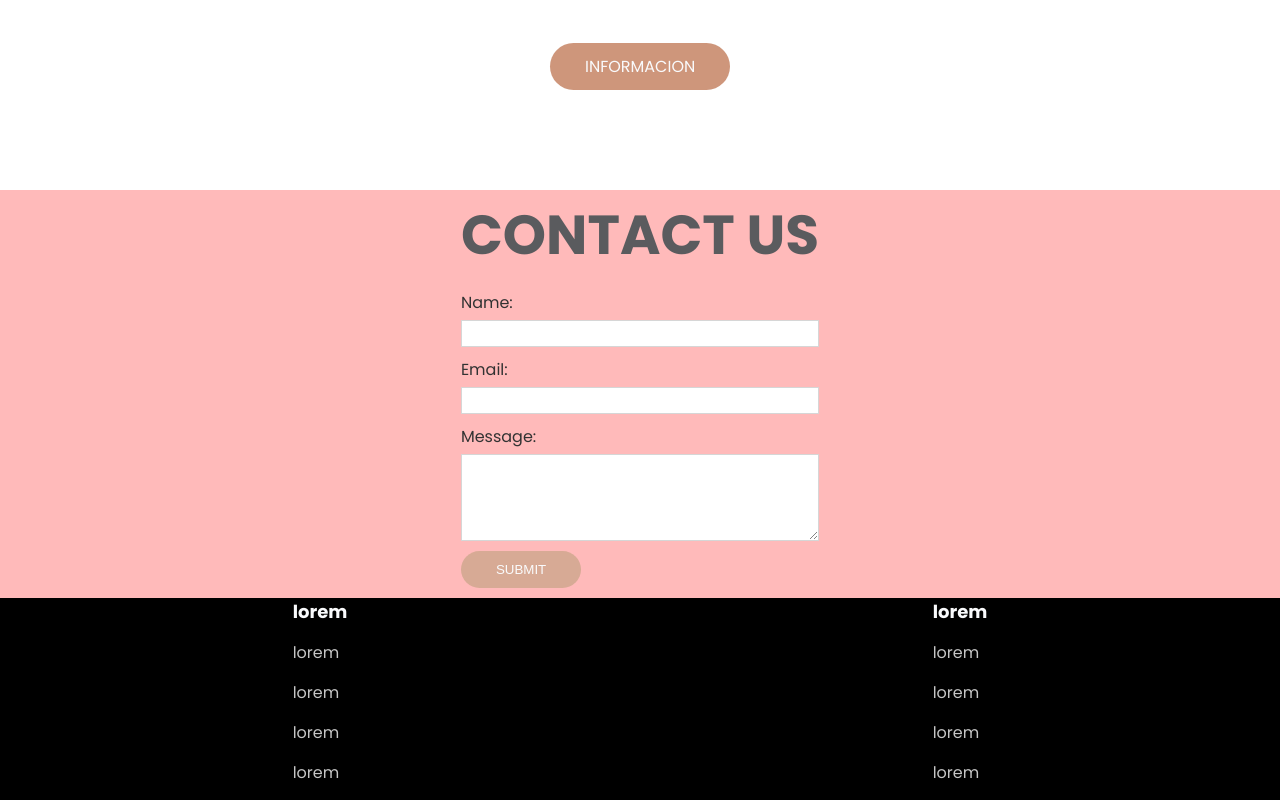
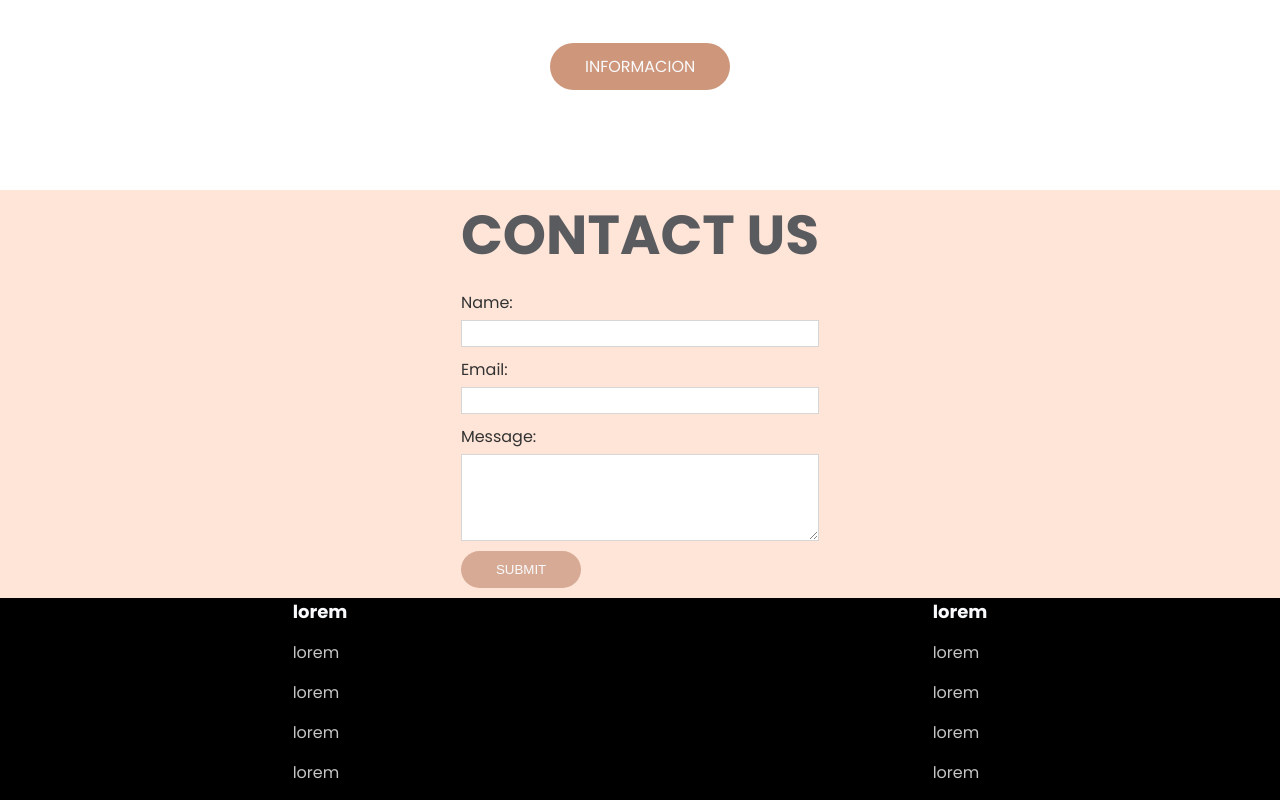
Before and after one commit to kuke-3/The-land-of-cofee, a plain HTML site: page index.html in a window 1280 px wide. Shown: the part 4521-5321 px from the top of the page. Drawn offline with Linux system fonts and the light colour scheme.

Commit message:
first publis

```diff
--- a/style.css
+++ b/style.css
@@ -339,7 +339,7 @@ p {
   width: 100%;
   margin: 0 auto;
   padding: 10px;
-  background-color: #ffa9a9;
+  background-color:#ffdfcf;
   opacity: 0.8;
 }
 
```
